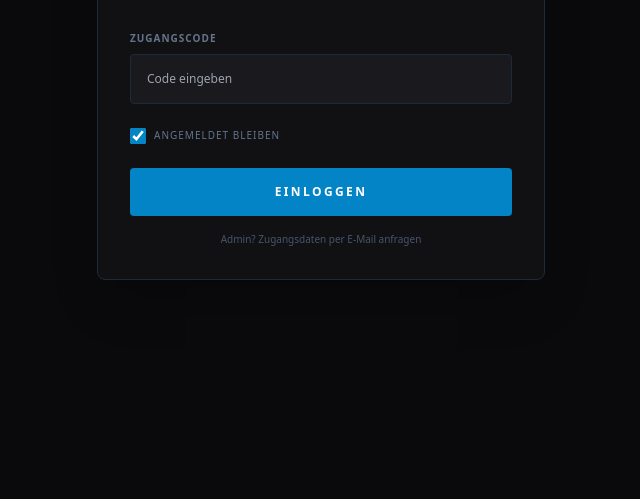
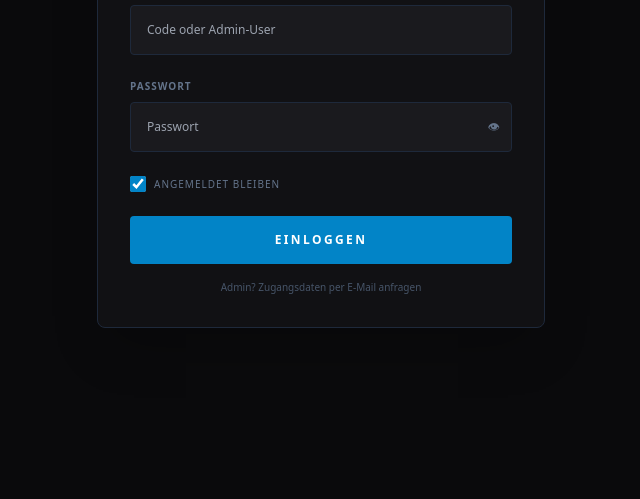
Before and after one commit to MarkO75SU/orf-butler, a website: page index.html in a window 1280 px wide. Shown: the part 301-800 px from the top of the page, without its empty margins (319-959 px from the left). Drawn offline with nearby package versions, Linux system fonts and the light colour scheme.

Commit message:
Fix: Passwortfeld + Admin-Erkennung wieder in Login-Form

```diff
--- a/index.html
+++ b/index.html
@@ -39,7 +39,16 @@
                     <label class="block text-[10px] font-black text-slate-500 uppercase tracking-widest mb-2">Zugangscode</label>
                     <input type="text" id="username" name="username" autocomplete="off"
                         class="w-full bg-[#1a1a1e] border border-slate-800 p-4 rounded text-xs outline-none focus:border-sky-600 transition text-white"
-                        placeholder="Code eingeben">
+                        placeholder="Code oder Admin-User">
+                </div>
+                <div class="relative">
+                    <label class="block text-[10px] font-black text-slate-500 uppercase tracking-widest mb-2">Passwort</label>
+                    <div class="relative">
+                        <input type="password" id="password" name="password" autocomplete="current-password"
+                            class="w-full bg-[#1a1a1e] border border-slate-800 p-4 rounded text-xs outline-none focus:border-sky-600 transition text-white pr-12"
+                            placeholder="Passwort" disabled>
+                        <button type="button" onclick="togglePassword()" class="absolute right-3 top-1/2 -translate-y-1/2 text-slate-500 hover:text-slate-300 text-xs">👁</button>
+                    </div>
                 </div>
                 <div class="flex items-center gap-2">
                     <input type="checkbox" id="remember" class="w-4 h-4 accent-sky-600" checked>
@@ -139,6 +148,21 @@
         }
     </script>
 
+    <script>
+        function togglePassword() {
+            const pw = document.getElementById('password');
+            const btn = pw.nextElementSibling;
+            if (pw.type === 'password') { pw.type = 'text'; btn.textContent = '🙈'; }
+            else { pw.type = 'password'; btn.textContent = '👁'; }
+        }
+        document.getElementById('username').addEventListener('input', function() {
+            const pwField = document.getElementById('password');
+            const isAdmin = this.value.toLowerCase() === 'generali';
+            pwField.required = isAdmin;
+            pwField.disabled = !isAdmin;
+        });
+    </script>
+
     <script type="module">
         import { isAuthenticated, login } from './src/js/auth.js';
         import { initSupabase, register, loginEmail, socialLogin as supabaseSocial, getSession } from './src/js/auth-supabase.js';
```
